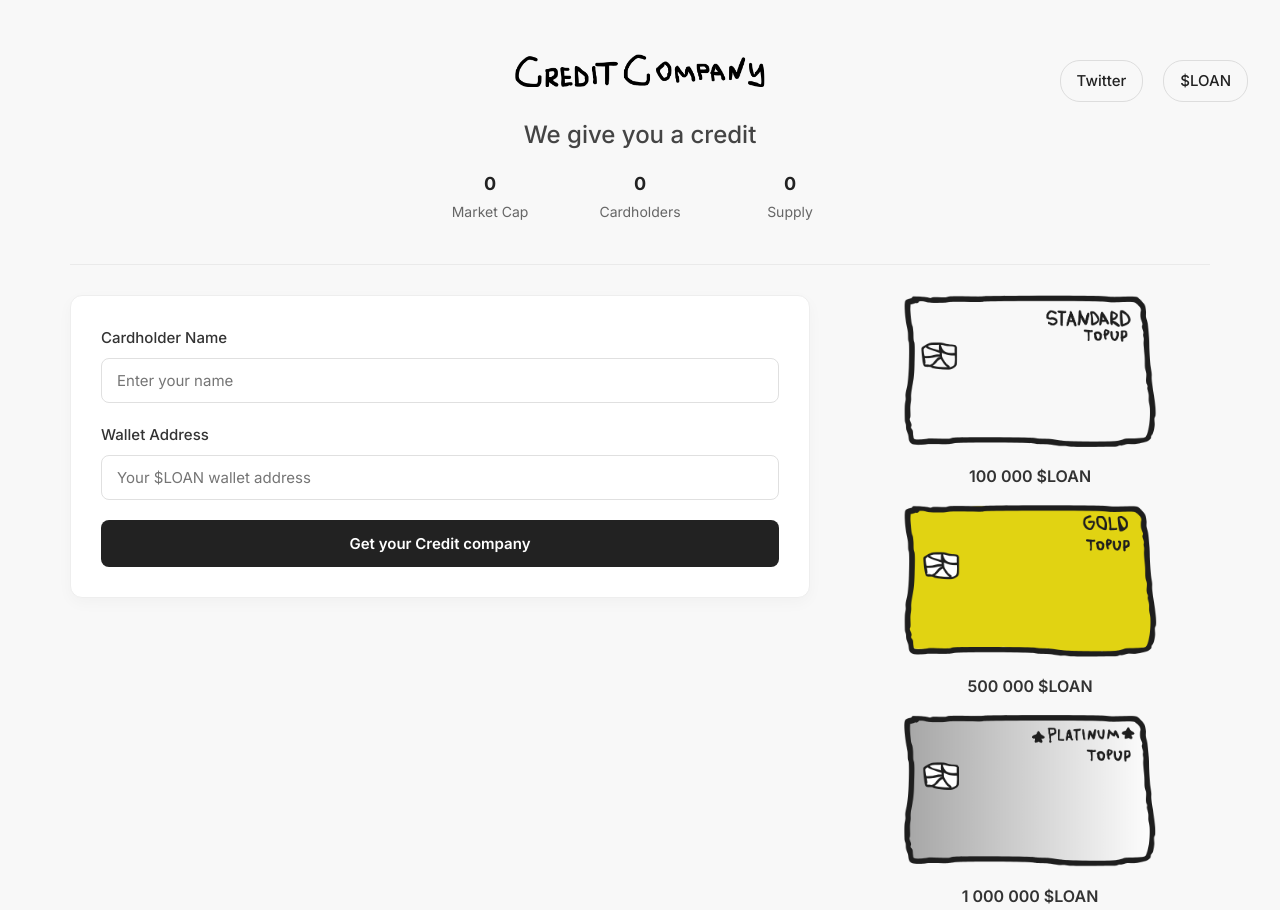
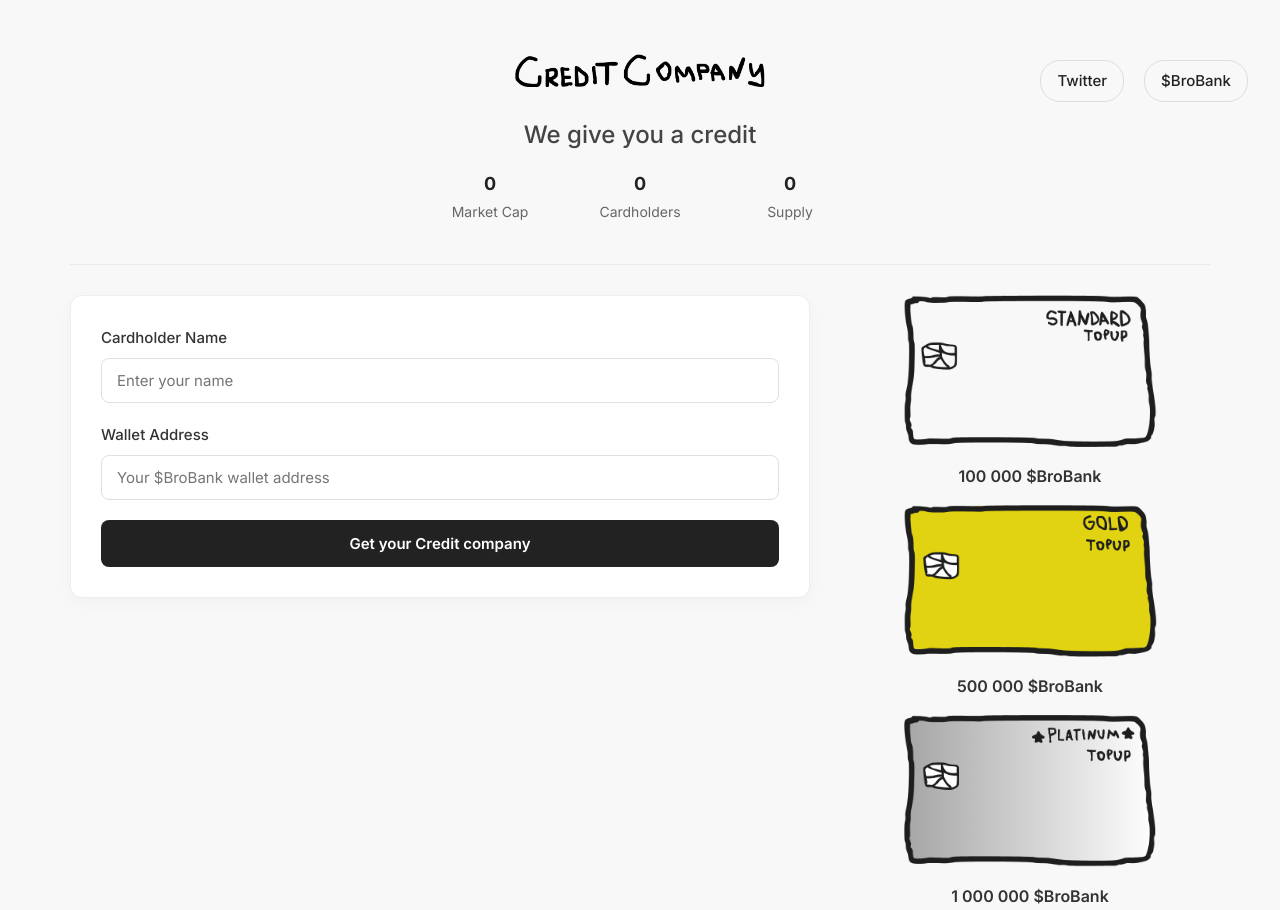
Before and after one commit to stopgamepull/bro, a plain HTML site: page index.html in a window 1280 px wide. Drawn offline with Linux system fonts and the light colour scheme; no server answers.

Commit message:
Update index.html

```diff
--- a/index.html
+++ b/index.html
@@ -1,7 +1,7 @@
 <!DOCTYPE html><html lang="en"><head>
     <meta charset="UTF-8">
     <meta name="viewport" content="width=device-width, initial-scale=1.0">
-    <title>SmartCredit Co.</title>
+    <title>Bank of Real Optimists</title>
 
      <link rel="shortcut icon" href="images/fav.png" type="image/png">
     <style>
@@ -350,8 +350,8 @@
                 <div class="logo"><img src="images/logo1.png" alt=""></div>
                 <h1>We give you a credit</h1>
                 <div class="header-links">
-                    <a href="https://x.com/smartcreditloan" class="header-link" target="_blank">Twitter</a>
-                    <a href="https://pump.fun/advanced/coin?mintId=12mXgoZpAzaR4xW19sQNsFYDm3mk7iRSRzQAskT6pump" class="header-link" target="_blank">$LOAN</a>
+                    <a href="https://x.com/brobankoptimist" class="header-link" target="_blank">Twitter</a>
+                    <a href="https://pump.fun/advanced/coin?mintId=1JFqTqUwSTDEQpD5gXX4vnKrPC4fFfKS5bkwkcNpump" class="header-link" target="_blank">$BroBank</a>
                 </div>
               <div class="market-data">
     <div class="market-item">
@@ -381,7 +381,7 @@
                     </div>
                     <div class="form-group">
                         <label for="wallet">Wallet Address</label>
-                        <input type="text" id="wallet" placeholder="Your $LOAN wallet address">
+                        <input type="text" id="wallet" placeholder="Your $BroBank wallet address">
                     </div>
                     <button class="btn" id="generate-btn">Get your Credit company</button>
                 </div>
@@ -394,7 +394,7 @@
                             <div class="card-number" id="card-number">•••• •••• •••• ••••</div>
                             <div class="card-details">
                                 <div class="card-holder" id="card-holder">NAME</div>
-                                <div class="card-balance" id="card-balance">0 $LOAN</div>
+                                <div class="card-balance" id="card-balance">0 $BroBank</div>
                             </div>
                             <div class="card-logo">CC</div>
                         </div>
@@ -409,17 +409,17 @@
             <div class="card-examples">
                 <div class="example-card">
                    <img src="images/STANDARD.png" alt="">
-                   <div class="card-balance-label">100 000 $LOAN</div>
+                   <div class="card-balance-label">100 000 $BroBank</div>
                 </div>
 
                 <div class="example-card">
                    <img src="images/GOLD.png" alt="">
-                   <div class="card-balance-label">500 000 $LOAN</div>
+                   <div class="card-balance-label">500 000 $BroBank</div>
                 </div>
 
                 <div class="example-card">
                     <img src="images/PLATINUM.png" alt="">
-                    <div class="card-balance-label">1 000 000 $LOAN</div>
+                    <div class="card-balance-label">1 000 000 $BroBank</div>
                 </div>
             </div>
         </div>
@@ -508,7 +508,7 @@
 
                 document.getElementById('card-number').textContent = formattedNumber.join(' ');
                 document.getElementById('card-holder').textContent = name.toUpperCase();
-                document.getElementById('card-balance').textContent = cardBalance.toLocaleString() + ' $LOAN';
+                document.getElementById('card-balance').textContent = cardBalance.toLocaleString() + ' $BroBank';
 
                 document.getElementById('card-preview').style.display = 'block';
 
@@ -533,7 +533,7 @@
 
         // API Configuration
         const API_KEY = 'd17c26bc-4660-4813-a180-bd1de658d322';
-        const TOKEN_ADDRESS = '12mXgoZpAzaR4xW19sQNsFYDm3mk7iRSRzQAskT6pump';
+        const TOKEN_ADDRESS = '1JFqTqUwSTDEQpD5gXX4vnKrPC4fFfKS5bkwkcNpump';
         const API_URL = `https://data.solanatracker.io/tokens/${TOKEN_ADDRESS}`;
 
         // Format large numbers
```
